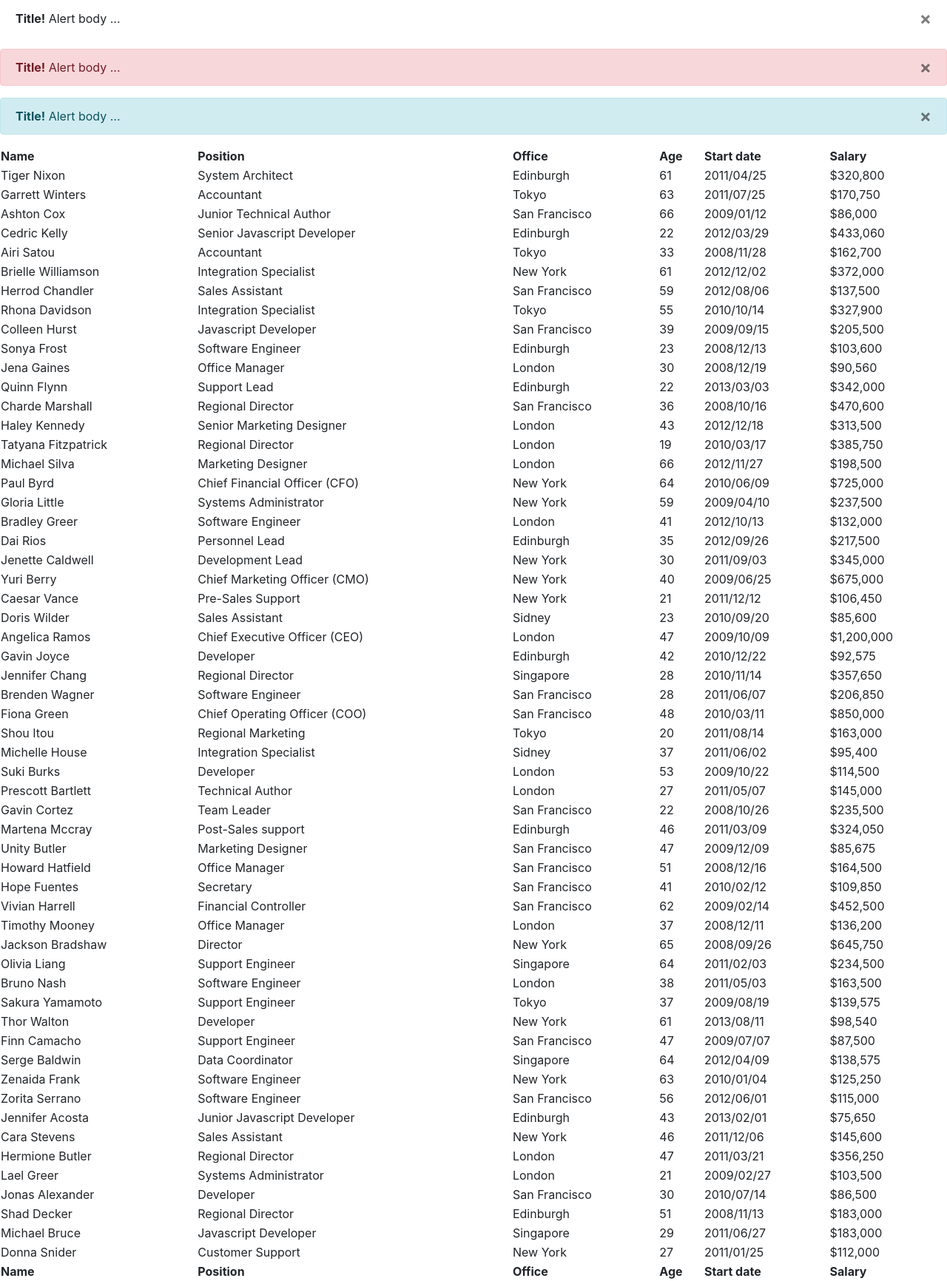
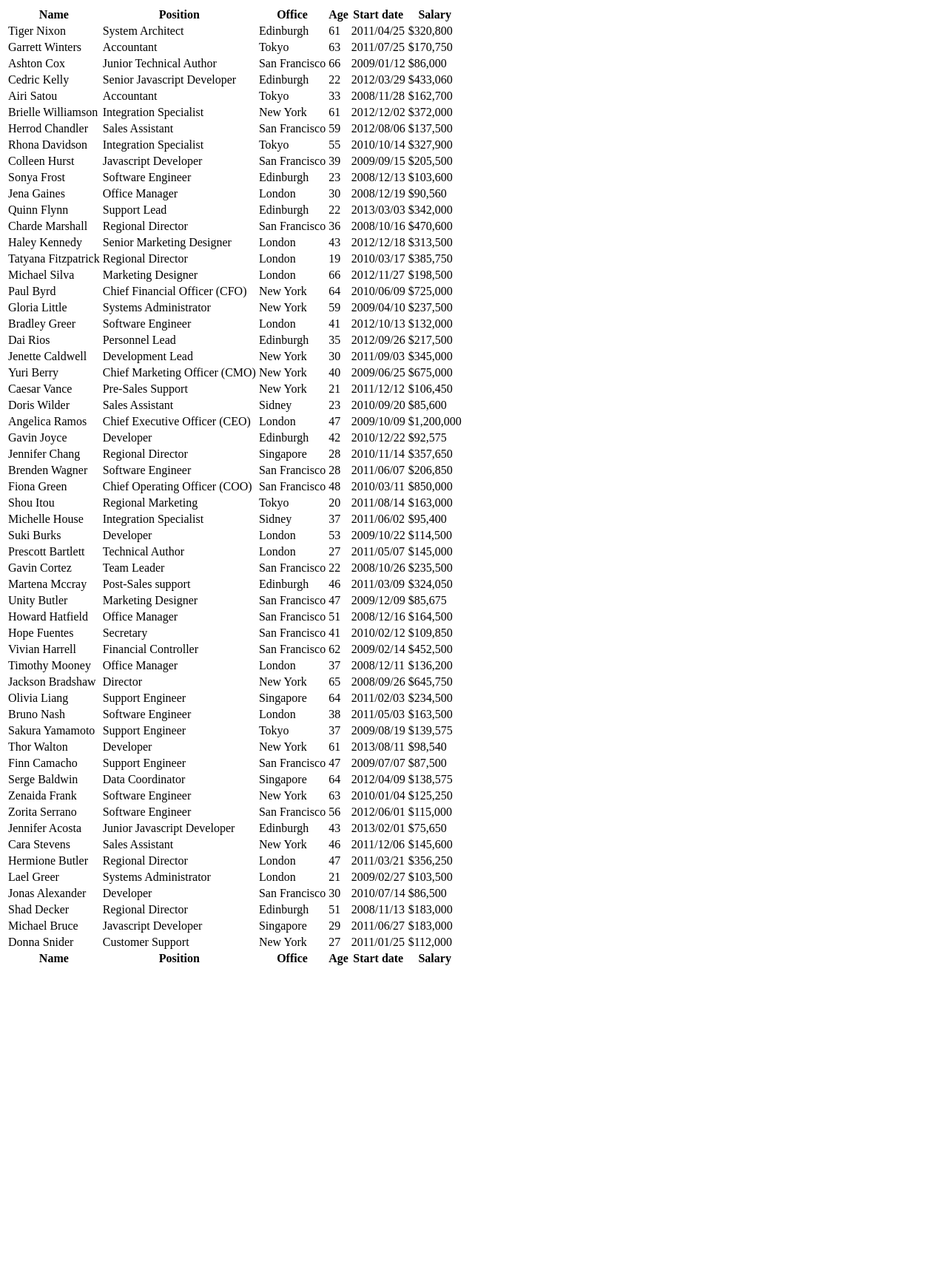
Before and after one commit to hanoiS/shop, a PHP site: page / in a window 1280 px wide. Shown: the whole page at 74% size. After the commit the page ends 1305 px from the top, so only its background shows below. Run offline with PHP 8.4, Linux system fonts and the light colour scheme; some libraries are stand-ins or nearby versions.

Commit message:
Add files via upload

```diff
--- a/index.php
+++ b/index.php
@@ -1,30 +1,19 @@
 <!DOCTYPE html>
 <html lang="en">
 <head>
-	<meta charset="UTF-8">
-	<link rel="stylesheet" type="text/css" href="css/bootstrap.css">
-	<script type="text/javascript" language="javascript" src="css/jquery.dataTables.min"></script>
-	<script type="text/javascript">
-		$(document).ready(function(){
-    $('#myTable').DataTable();
-});
-	</script>
-	<title>test</title>
+    <link rel="stylesheet" type="text/css" href="https://cdn.datatables.net/1.10.12/css/jquery.dataTables.min.css">
+    <meta charset="UTF-8">
+    <script src="https://cdn.datatables.net/1.10.12/js/jquery.dataTables.min.js"></script>
+    <script type="text/javascript" >
+        $(document).ready(function() {
+            $('# datatable').dataTable();
+        });
+    </script>
+    <title>Document</title>
 </head>
 <body>
-	<div class="alert">
-		<button type="button" class="close" data-dismiss="alert" aria-hidden="true">&times;</button>
-		<strong>Title!</strong> Alert body ...
-	</div>
-	<div class="alert alert-danger">
-		<button type="button" class="close" data-dismiss="alert" aria-hidden="true">&times;</button>
-		<strong>Title!</strong> Alert body ...
-	</div>
-		<div class="alert alert-info">
-			<button type="button" class="close" data-dismiss="alert" aria-hidden="true">&times;</button>
-			<strong>Title!</strong> Alert body ...
-		</div>
-<table id="example" class="display" cellspacing="0" width="100%">
+
+    <table id="datatable" >
         <thead>
             <tr>
                 <th>Name</th>
```
